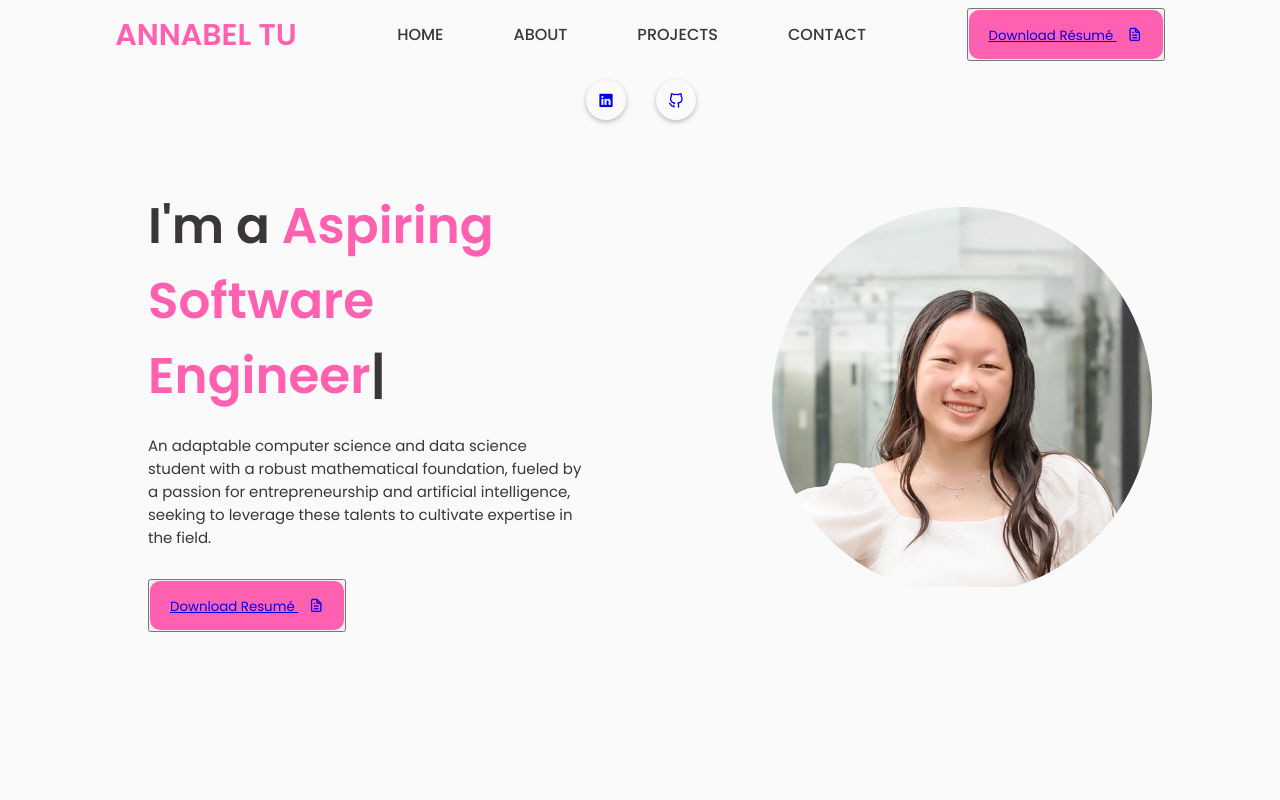
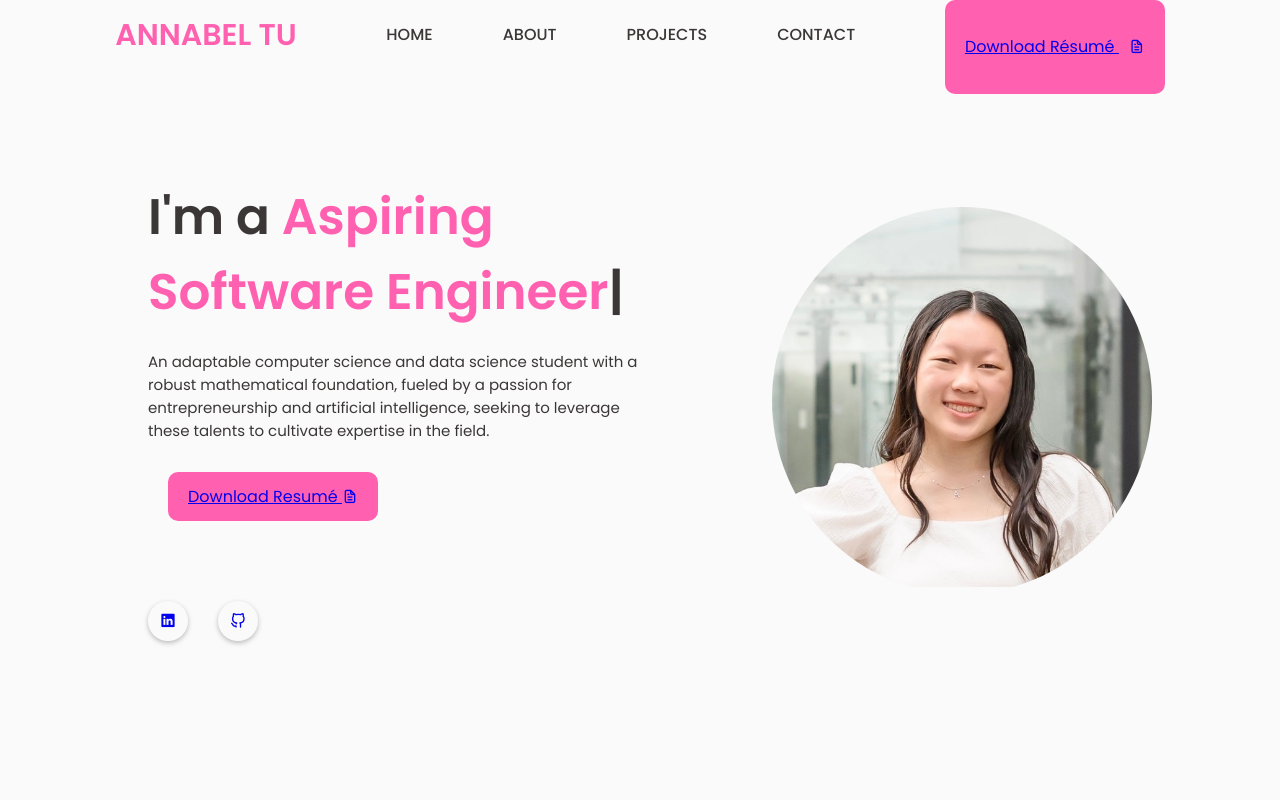
Before and after one commit to annabeltu/AnnabelWebsite, a plain HTML site: page index.html in a window 1280 px wide. Shown: the top 800 px of the page. Drawn offline with nearby package versions, Linux system fonts and the light colour scheme.

Commit message:
Fix malformed resume links

```diff
--- a/index.html
+++ b/index.html
@@ -45,7 +45,7 @@
             </ul>
         </div>
         <div class="nav-button">
-            <button><a href="https://annabeltu.github.io/AnnabelWebsite/AnnabelTu-CS%26DS-Resume.pdf"><div class="btn">Download Résumé <i class="uil uil-file-alt"></i></button></div></a>
+            <a href="https://annabeltu.github.io/AnnabelWebsite/AnnabelTu-CS%26DS-Resume.pdf"><div class="btn">Download Résumé <i class="uil uil-file-alt"></i></button></div></a>
         </div>
         <div class="nav-menu-btn">
             <i class="uil uil-bars" onclick="myMenuFunction()"></i>
@@ -66,7 +66,7 @@
                 <p>An adaptable computer science and data science student with a robust mathematical foundation, fueled by a passion for entrepreneurship and artificial intelligence, seeking to leverage these talents to cultivate expertise in the field.</p>
             </div>
             <div class="featured-text-btn">
-                <button><a href="https://annabeltu.github.io/AnnabelWebsite/AnnabelTu-CS%26DS-Resume.pdf"><div class="btn">Download Resumé <i class="uil uil-file-alt"></i></button></a></div>
+                <a href="https://annabeltu.github.io/AnnabelWebsite/AnnabelTu-CS%26DS-Resume.pdf"><div class="btn">Download Resumé <i class="uil uil-file-alt"></i></a></div>
             </div>
 
             <div class="social_icons">
```
